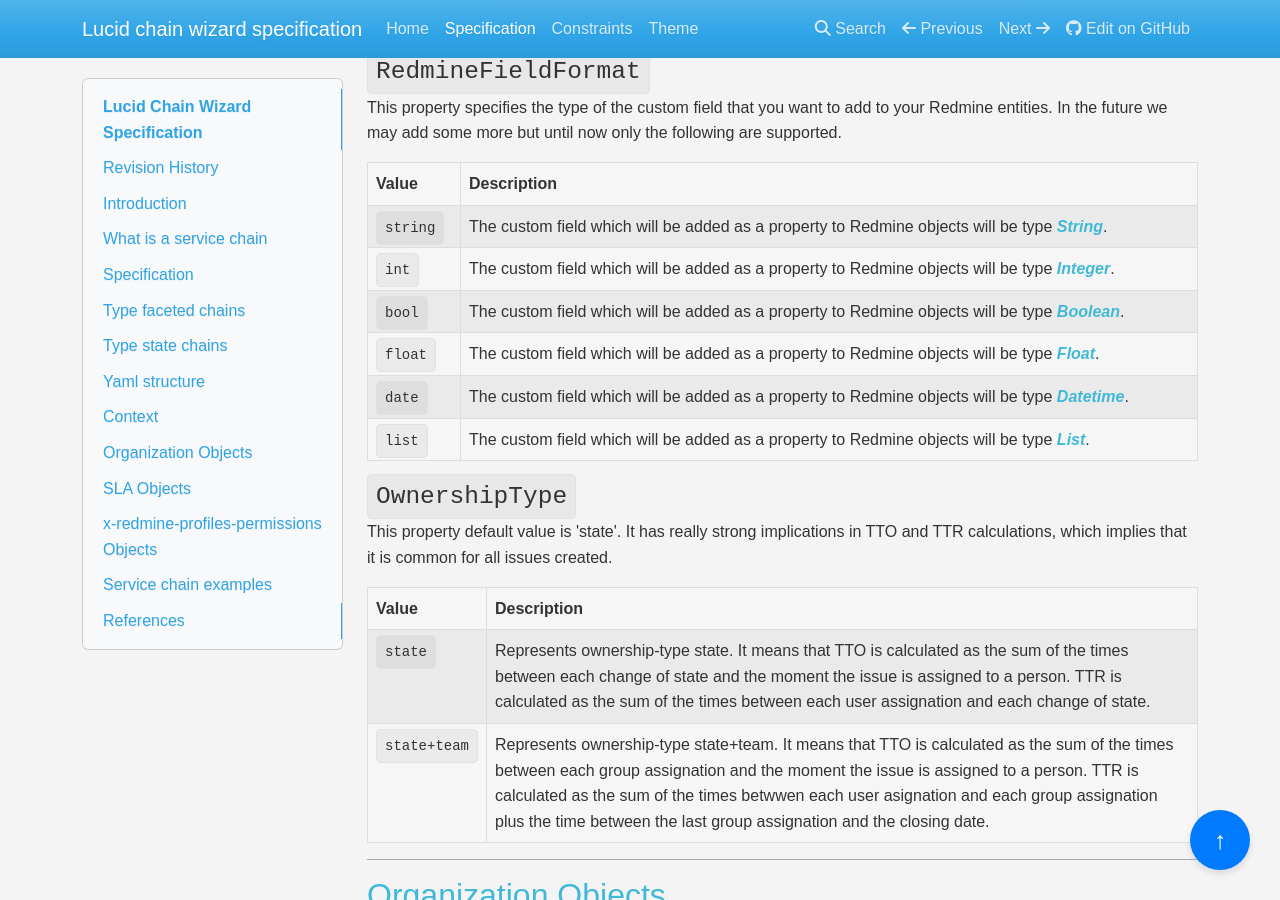
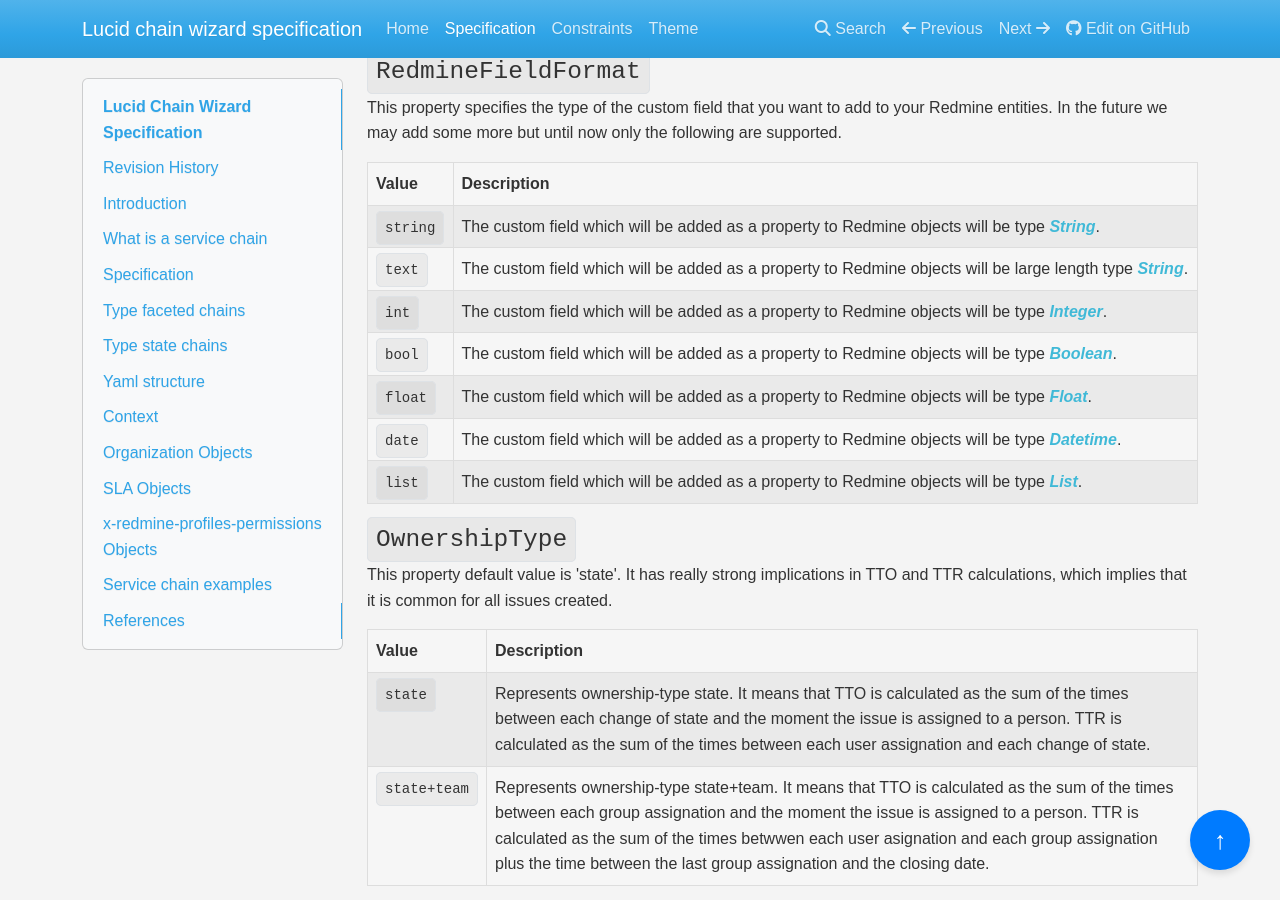
Before and after one commit to lucidchain/specs, an MkDocs documentation site: the page built from docs/Specification.md, in a window 1280 px wide and 900 px high, scrolled down 8123 px. Built offline with MkDocs 1.6.1, drawn with Linux system fonts in a browser that asks for light colours; nearby versions of some CDN libraries.

Commit message:
docs: add type text RedmineFieldFormat

```diff
--- a/docs/Specification.md
+++ b/docs/Specification.md
@@ -239,6 +239,7 @@
 | Value  | Description  |
 |-------- |------------- |
 | `string`   | The custom field which will be added as a property to Redmine objects will be type ***String***. |
+| `text`   | The custom field which will be added as a property to Redmine objects will be large length type ***String***. |
 | `int`  | The custom field which will be added as a property to Redmine objects will be type ***Integer***. |
 | `bool`  | The custom field which will be added as a property to Redmine objects will be type ***Boolean***. |
 | `float`  | The custom field which will be added as a property to Redmine objects will be type ***Float***. |
```
